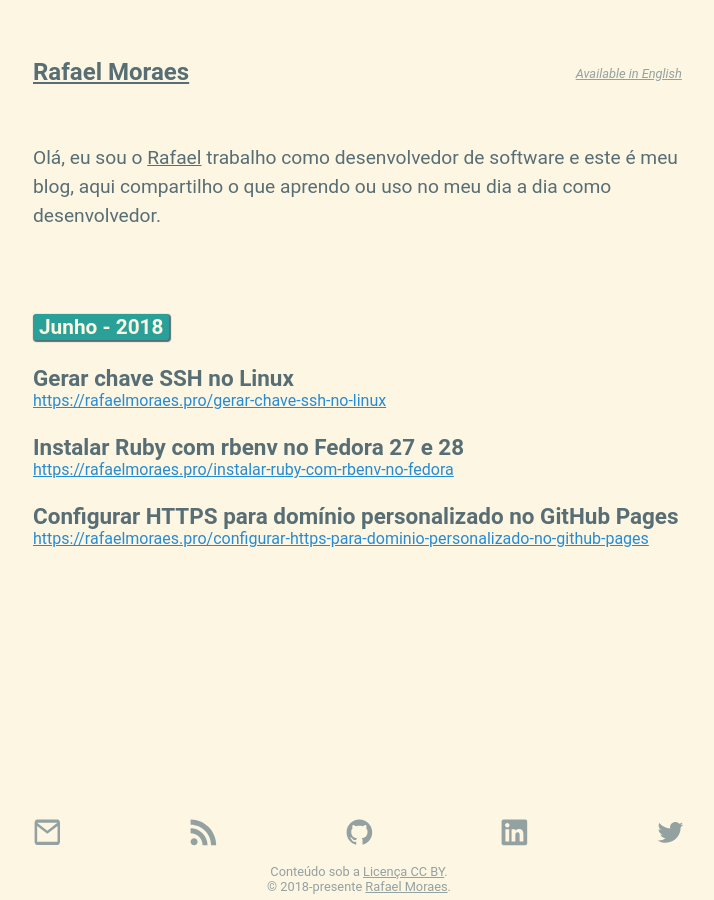
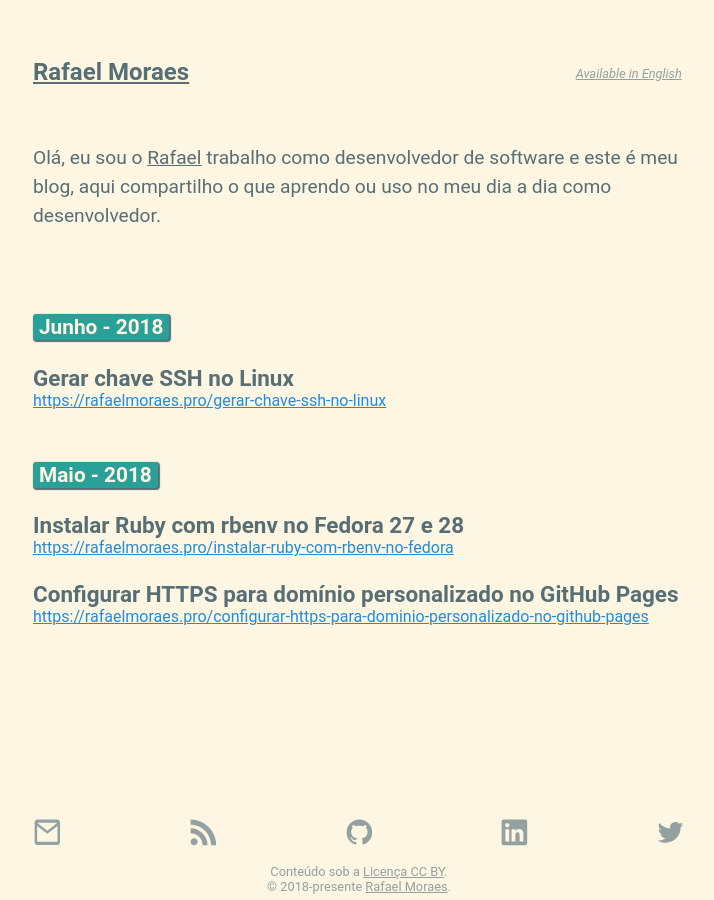
Before and after one commit to rafaelmoraes/blog, a Jekyll site: the page built from index.md, in a window 1280 px wide. Shown: the whole page, without its empty margins (281-995 px from the left). Built offline with Jekyll 4.4.1, drawn with Linux system fonts in a browser that asks for light colours.

Commit message:
fix layout at the list of the posts on the index pages

```diff
--- a/_includes/style.html
+++ b/_includes/style.html
@@ -133,6 +133,7 @@
   }
 
   .post-list .post-link {
+    display: block;
     font-size: 1em;
     color: #268BD2;
   }
--- a/_layouts/index.html
+++ b/_layouts/index.html
@@ -19,8 +19,9 @@
       {% assign posts = site.posts |where:"lang", page.lang %}
       {% for post in posts %}
         {% assign current_post_year = post.date | date: '%Y' %}
+        {% assign current_post_month = post.date | date: '%m' %}
 
-        {% if current_post_year != last_post_year %}
+        {% if current_post_month != last_post_month or current_post_year != last_post_year %}
           {% assign month_index = post.date | date: "%-m" | plus: 0 %}
           {% assign month_name = i18n.date.month_names[month_index] %}
           {% assign aria_period = i18n_aria.period_title |replace: '#month', month_name| replace: '#year', current_post_year %}
@@ -39,6 +40,7 @@
         </a>
 
         {% assign last_post_year = current_post_year %}
+        {% assign last_post_month = current_post_month %}
       {% endfor %}
   {% endif %}
 </section>
```
